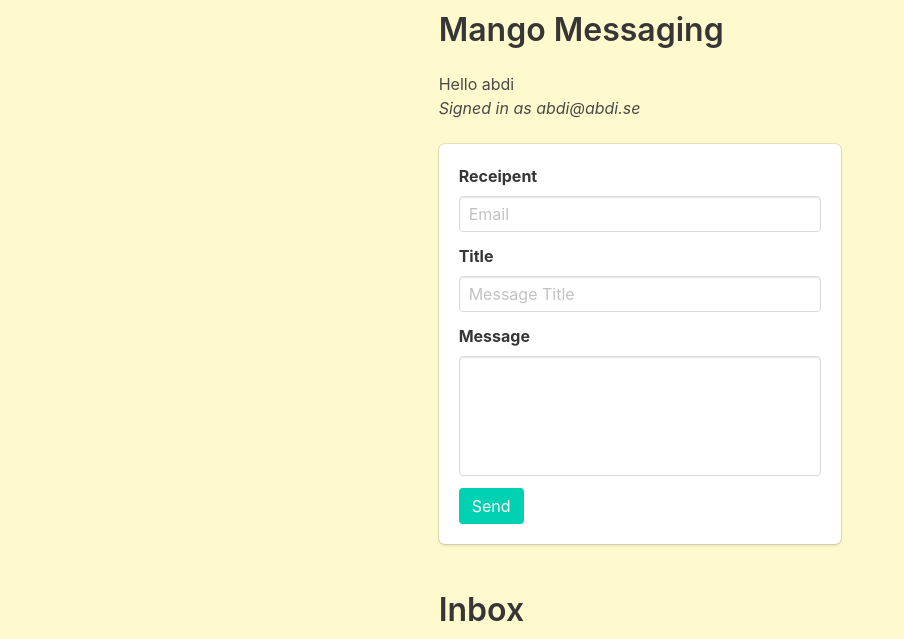
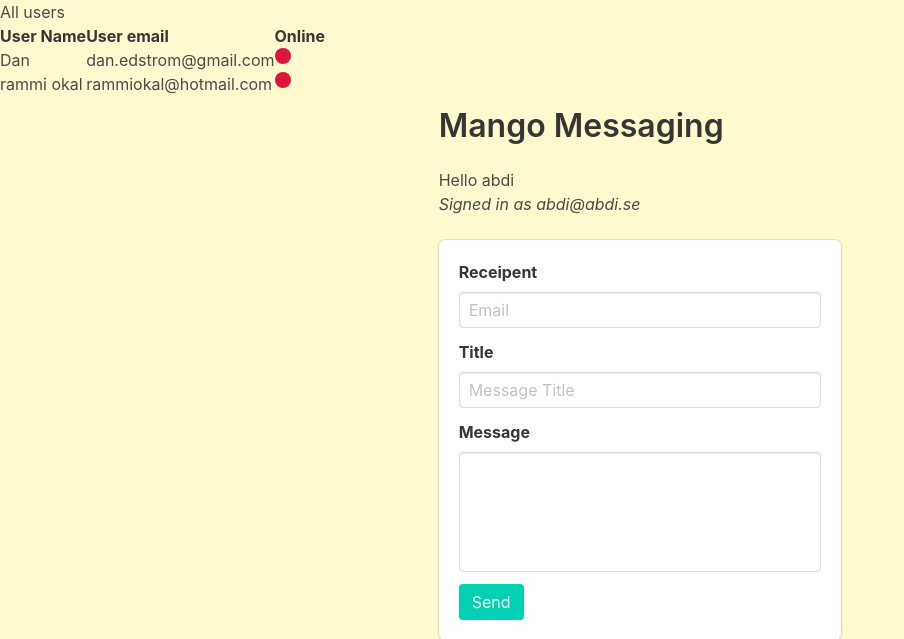
Before and after one commit to Jearnest94/Grupp_Fyra_Projektarbete, a Flask app: page /messages in a window 1280 px wide. Shown: the part 52-691 px from the top of the page, without its empty margins (0-904 px from the left). Run offline with Flask 2, Linux system fonts and the light colour scheme; a user stored in the database is signed in; data comes from the database, SQL or seed files in the repository; both versions use the stored data as it was before the commit.

Commit message:
added online feature

```diff
--- a/app.py
+++ b/app.py
@@ -1,9 +1,9 @@
-from flask import Flask, render_template, request, url_for, redirect
+from flask import Flask
 from flask_login import LoginManager
 from flask_sqlalchemy import SQLAlchemy
 from flask_migrate import Migrate
 from flask_admin import Admin
-from flask_admin.contrib.sqla import ModelView
+
 
 db = SQLAlchemy()
 admin = Admin()
@@ -18,7 +18,6 @@ def create_app():
     db.init_app(app)
 
     login_manager = LoginManager()
-    login_manager.login_view = 'login'
     login_manager.init_app(app)
 
     from models import User
--- a/blueprints/user/__init__.py
+++ b/blueprints/user/__init__.py
@@ -1,5 +1,7 @@
 from flask import Blueprint, render_template, session, request, redirect, url_for
-from flask_login import current_user, login_required
+from flask_login import current_user, login_required, logout_user
+
+from controllers.user_controller import get_all_users
 from models import User, Message
 
 bp_user = Blueprint('bp_user', __name__)
@@ -33,13 +35,14 @@ def profile_get():
 
 @bp_user.get('/chat')
 def chat_get():
-    users = User.query.all()
+    users = get_all_users()
     return render_template('chat.html', name=current_user.name, userlist=users)
 
 
 @bp_user.get('/messages')
 def messages_get():
-    return render_template('messages.html', name=current_user.name, email=current_user.email, title=Message.query.first().title,
+    users = get_all_users()
+    return render_template('messages.html', userlist=users, name=current_user.name, email=current_user.email, title=Message.query.first().title,
                            content=Message.query.first().content, fromuser=Message.query.first().sender, timestamp=Message.query.first().timestamp)
 
 
@@ -56,3 +59,14 @@ def messages_post():
     db.session.commit()
 
     return redirect(url_for('bp_user.messages_get'))
+
+@bp_user.get('/logout')
+@login_required
+def logout():
+    user = current_user
+    user.online = False
+
+    from app import db
+    db.session.commit()
+    logout_user()
+    return redirect(url_for('bp_open.index'))
--- /dev/null
+++ b/controllers/__init__.py
@@ -0,0 +1,6 @@
+def main():
+    pass
+
+
+if __name__ == '__main__':
+    main()
--- /dev/null
+++ b/controllers/user_controller.py
@@ -0,0 +1,12 @@
+from flask_login import current_user
+
+
+def get_all_users():
+    from models import User
+    user = current_user
+    return User.query.filter(User.id != user.id).all()
+
+
+def get_user_by_id(user_id):
+    from models import User
+    return User.query.filter(User.id==user_id).first()
--- a/models.py
+++ b/models.py
@@ -11,6 +11,7 @@ class User(UserMixin, db.Model):
     password = db.Column(db.String(100))
     mangocount = db.Column(db.Integer, default=0)
     admin = db.Column(db.BOOLEAN, default=False)
+    online = db.Column(db.BOOLEAN, default=False)
 
 
 class MyModelView(ModelView):
--- a/static/css/main.css
+++ b/static/css/main.css
@@ -106,3 +106,36 @@ body {
 .form-container .btn:hover, .open-button:hover {
   opacity: 1;
 }
+
+.chat {
+    width: 75%;
+}
+
+.users {
+    alignment: left;
+
+}
+.center-content {
+    text-align: center;
+}
+
+.center-content {
+    display: flex;
+    align-items: center;
+    align-content: center;
+}
+
+.circle {
+    width: 16px;
+    height: 16px;
+    border-radius: 50%;
+    background: aqua;
+}
+
+.online {
+    background: chartreuse;
+}
+
+.offline {
+    background: crimson;
+}
--- a/templates/base-template.html
+++ b/templates/base-template.html
@@ -24,7 +24,7 @@
                             <a href="{{ url_for('bp_user.chat_get') }}" class="navbar-item">Chat</a>
                             <a href="{{ url_for('bp_user.messages_get') }}" class="navbar-item">Messages</a>
                             <a href="{{ url_for('bp_user.profile_get') }}" class="navbar-item">Profile</a>
-                            <a href="{{ url_for('bp_open.logout') }}" class="navbar-item">Logout</a>
+                            <a href="{{ url_for('bp_user.logout') }}" class="navbar-item">Logout</a>
                         {% endif %}
 
                         {% if not current_user.is_authenticated %}
--- a/templates/messages.html
+++ b/templates/messages.html
@@ -5,6 +5,30 @@
 {% endblock %}
 
 {% block content %}
+    <div class="users">
+    <h2>All users</h2>
+    <table>
+        <tr>
+            <th>User Name</th>
+            <th>User email</th>
+            <th>Online</th>
+        </tr>
+        {% for user in userlist %}
+            <tr>
+                <td>{{ user.name }}</td>
+                <td>{{  user.email }}</td>
+                <td class="center-content">
+                    {% if user.online %}
+                        <div class="circle online"></div>
+                    {% else %}
+                        <div class="circle offline"></div>
+                    {% endif %}
+                </td>
+            </tr>
+        {% endfor %}
+
+    </table>
+    </div>
     <div class="column is-4 is-offset-4">
         <h1 class="title">Mango Messaging</h1>
         <p>Hello {{ name }}</p>
```
Also changed, not shown: blueprints/open/__init__.py (+9 -15 lines), templates/chat.html (+15 -6 lines), db.sqlite (deleted).
